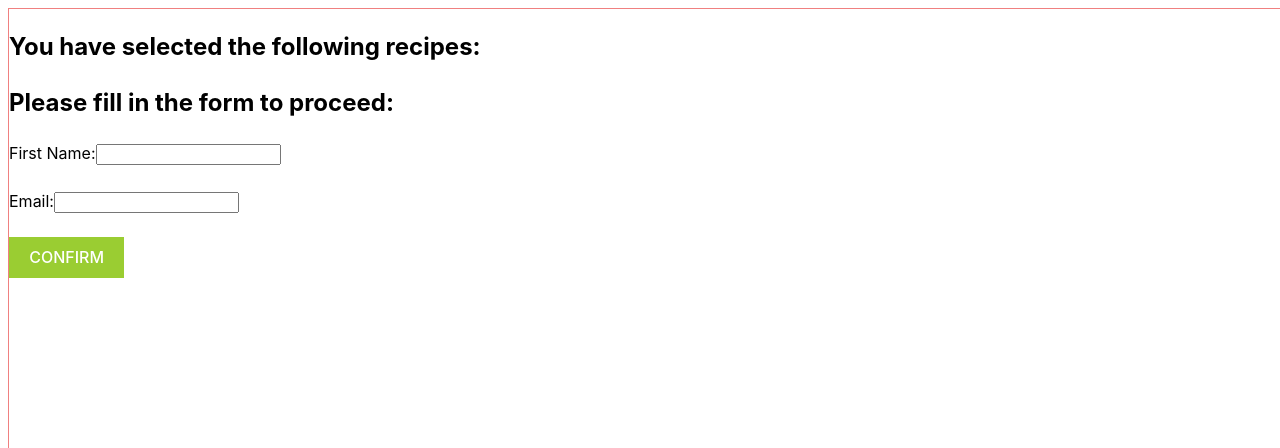
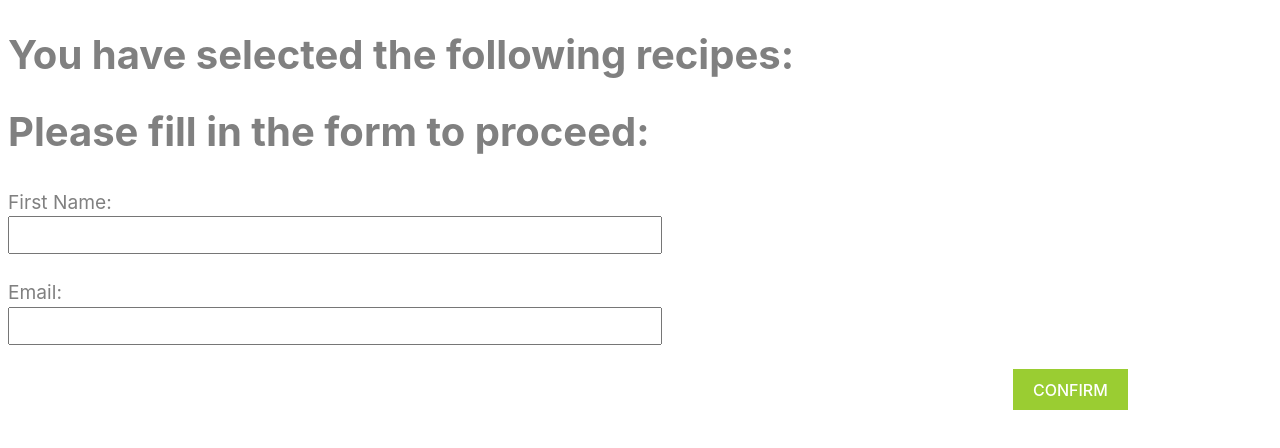
Before and after one commit to GabrielaOliveirabpt/Recipe_App, a React (Vite) app: page /user-details in a window 1280 px wide. Shown: the top 448 px of the page. Built offline with nearby package versions, Linux system fonts and the light colour scheme; no server answers.

Commit message:
add a button next to the right side of the page, improve design of form and confirmation page, add button confirm to right side of page

```diff
--- a/src/App.jsx
+++ b/src/App.jsx
@@ -31,8 +31,6 @@ function App() {
 
     fetchData();
   }, []);
-
-
 
   useEffect(() => {
     if (data) {
--- a/src/Confirmation.jsx
+++ b/src/Confirmation.jsx
@@ -2,9 +2,13 @@ function Confirmation() {
 
   return (
     <>
-      (Confirmation page)
-      <h1>We have received your information and will get back to you asap</h1>
+      <br />
+      <br />
+      <br />
+      <div className="container-cards">
 
+        <h2>Thanks! We have received your information and will get back to you asap!</h2>
+      </div>
     </>
   )
 }
--- a/src/Form.jsx
+++ b/src/Form.jsx
@@ -7,7 +7,7 @@ function Form(props) {
 
 
   // console.log('props', props.selectedRecipes)
-  const recipeNamesElement = props.selectedRecipes.map((recipe, index) => (< p key={index} > {recipe.title}</p >))
+  const recipeNamesElement = props.selectedRecipes.map((recipe, index) => (< h2 key={index} >- {recipe.title}</h2 >))
 
   const handleSubmit = async (e) => {
     e.preventDefault();
@@ -59,6 +59,8 @@ function Form(props) {
         >
           <label>
             First Name:
+            <br />
+
             <input type="text" id="name" name="name" value={name} onChange={(e) => setName(e.target.value)} />
           </label>
           <br />
@@ -66,12 +68,14 @@ function Form(props) {
 
           <label>
             Email:
+            <br />
+
             <input type="email" id="email" name="email" value={email} onChange={(e) => setEmail(e.target.value)} />
           </label>
           <br />
           <br />
           <Link to="/confirmation" style={{ textDecoration: 'none' }}>
-            <button type="submit">CONFIRM</button>
+            <button className="btn-confirm" type="submit">CONFIRM</button>
           </Link>
         </form>
         <br />
--- a/src/Home.jsx
+++ b/src/Home.jsx
@@ -24,68 +24,14 @@ function Home(props) {
       <h2 className="app-title">Please select two recipes</h2>
       <div className="container-cards">
         {cardElements}
-        {/* <div className="card">
-                    <p>title</p>
-                    <p>subtitle</p>
-                    <p>tags</p>
-                    <p>img</p>
-                </div> */}
-        {/* {props.recipesInfo && cardElements} */}
+        <br /><br />
 
-        {/* <div className="card">
-                    <p>title</p>
-                    <p>subtitle</p>
-                    <p>tags</p>
-                    <p>img</p>
-                </div>
-
-                <div className="card">
-                    <p>title</p>
-                    <p>subtitle</p>
-                    <p>tags</p>
-                    <p>img</p>
-                </div>
-                <div className="card">
-                    <p>title</p>
-                    <p>subtitle</p>
-                    <p>tags</p>
-                    <p>img</p>
-                </div>
-                <div className="card">
-                    <p>title</p>
-                    <p>subtitle</p>
-                    <p>tags</p>
-                    <p>img</p>
-                </div>
-                <div className="card">
-                    <p>title</p>
-                    <p>subtitle</p>
-                    <p>tags</p>
-                    <p>img</p>
-                </div>
-
-                <div className="card">
-                    <p>title</p>
-                    <p>subtitle</p>
-                    <p>tags</p>
-                    <p>img</p>
-                </div>
-                <div className="card">
-                    <p>title</p>
-                    <p>subtitle</p>
-                    <p>tags</p>
-                    <p>img</p>
-                </div>
-                <div className="card">
-                    <p>title</p>
-                    <p>subtitle</p>
-                    <p>tags</p>
-                    <p>img</p>
-                </div> */}
+      </div >
+      <div className="container-button">
+        <Link to="/user-details" style={{ textDecoration: 'none' }}>
+          <button className=''>NEXT</button>
+        </Link>
       </div>
-      <Link to="/user-details" style={{ textDecoration: 'none' }}>
-        <button>NEXT</button>
-      </Link>
 
 
     </>
--- a/src/index.css
+++ b/src/index.css
@@ -2,6 +2,7 @@
   font-family: Inter, system-ui, Avenir, Helvetica, Arial, sans-serif;
   line-height: 1.5;
   font-weight: 400;
+  color: grey;
 
   /* color-scheme: light dark;
   color: rgba(255, 255, 255, 0.87);
@@ -36,6 +37,11 @@ h1 {
   line-height: 1.1;
 }
 
+h2 {
+  font-size: 2.5em;
+  line-height: 1.1;
+}
+
 button {
   border: 1px solid transparent;
   padding: 0.6em 1.2em;
@@ -47,6 +53,10 @@ button {
   cursor: pointer;
 
   transition: border-color 0.25s;
+}
+
+.btn-next {
+  float: right;
 }
 
 /* button:hover {
@@ -99,8 +109,18 @@ button:focus-visible {
   /* border: 1px solid lightcoral; */
   display: flex;
   flex-wrap: wrap;
-  justify-content: space-around;
+  justify-content: space-between;
+
   margin: 0 30rem;
+}
+
+.container-button {
+  /* border: 1px solid lightcoral; */
+  display: flex;
+  /* flex-wrap: wrap; */
+  justify-content: end;
+
+  margin: 2rem 30rem;
 }
 
 .tags-container {
@@ -121,8 +141,25 @@ button:focus-visible {
 }
 
 .selected-recipes-container {
-  border: 1px solid lightcoral;
+  /* border: 1px solid lightcoral; */
   width: 90rem;
   height: 50rem;
   margin: auto;
 }
+
+label {
+  font-size: 1.2em;
+}
+
+input {
+  height: 2rem;
+  width: 40rem;
+  font-size: 1.0em;
+  padding-left: .5rem;
+  color: grey;
+}
+
+.btn-confirm {
+  float: right;
+  margin-right: 20rem;
+}
```
